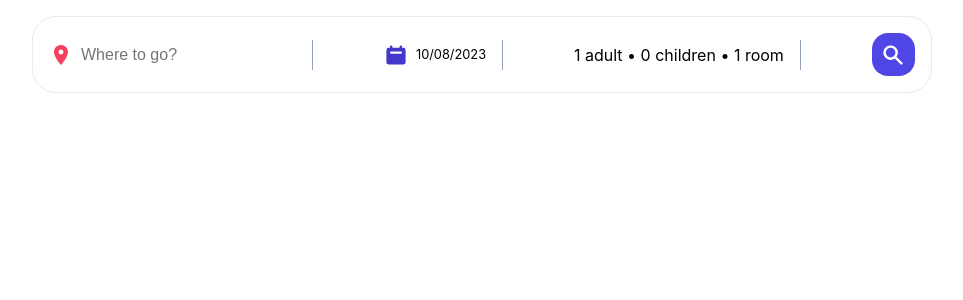
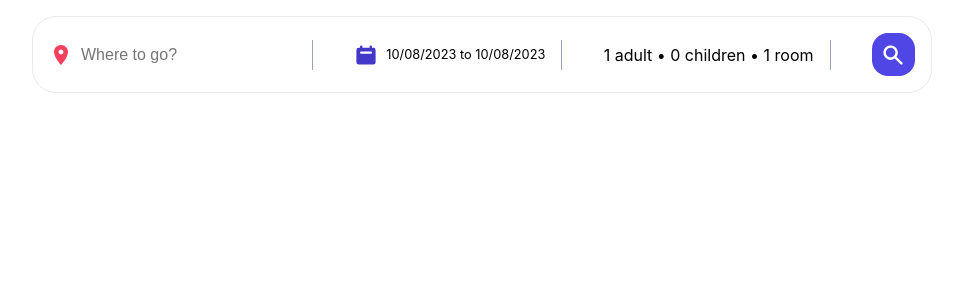
Before and after one commit to mehrabFronto/Booking-Hotel-App, a React (Vite) app: page / in a window 1280 px wide. Shown: the top 300 px of the page, without its empty margins (158-1121 px from the left). Built offline with nearby package versions, Linux system fonts and the light colour scheme.

Commit message:
developing date range drop down in Header component

```diff
--- a/src/components/Header/Header.jsx
+++ b/src/components/Header/Header.jsx
@@ -1,4 +1,8 @@
+import { format } from "date-fns";
 import { useRef, useState } from "react";
+import { DateRange } from "react-date-range";
+import "react-date-range/dist/styles.css";
+import "react-date-range/dist/theme/default.css";
 import { HiCalendar, HiMinus, HiPlus, HiSearch } from "react-icons/hi";
 import { MdLocationOn } from "react-icons/md";
 import useOutsideClick from "../../hooks/useOutsideClick";
@@ -12,11 +16,25 @@ const Header = () => {
       room: 1,
    });
 
+   const [date, setDate] = useState([
+      {
+         startDate: new Date(),
+         endDate: new Date(),
+         key: "selection",
+      },
+   ]);
+
+   const [openDate, setOpenDate] = useState(false);
+
    const optionTypes = [
       { id: 1, type: "adult", minLimit: 1 },
       { id: 2, type: "children", minLimit: 0 },
       { id: 3, type: "room", minLimit: 1 },
    ];
+
+   const dateRef = useRef();
+
+   useOutsideClick(dateRef, "dateDropDown", () => setOpenDate(false));
 
    const handleOptions = (name, operation) => {
       setOptions((prev) => {
@@ -43,9 +61,28 @@ const Header = () => {
                <span className="separator"></span>
             </div>
 
-            <div className="headerSearchItem">
+            <div
+               className="headerSearchItem"
+               ref={dateRef}>
                <HiCalendar className="headerIcon dateIcon" />
-               <div className="dateDropDown">10/08/2023</div>
+               <div
+                  id="dateDropDown"
+                  className="dateDropDown"
+                  onClick={() => setOpenDate((prev) => !prev)}>
+                  {`${format(date[0].startDate, "MM/dd/yyyy")} to ${format(
+                     date[0].endDate,
+                     "MM/dd/yyyy",
+                  )}`}
+               </div>
+               {openDate && (
+                  <DateRange
+                     className="date"
+                     ranges={date}
+                     onChange={(item) => setDate([item.selection])}
+                     minDate={new Date()}
+                     moveRangeOnFirstSelection={true}
+                  />
+               )}
                <span className="separator"></span>
             </div>
 
```
